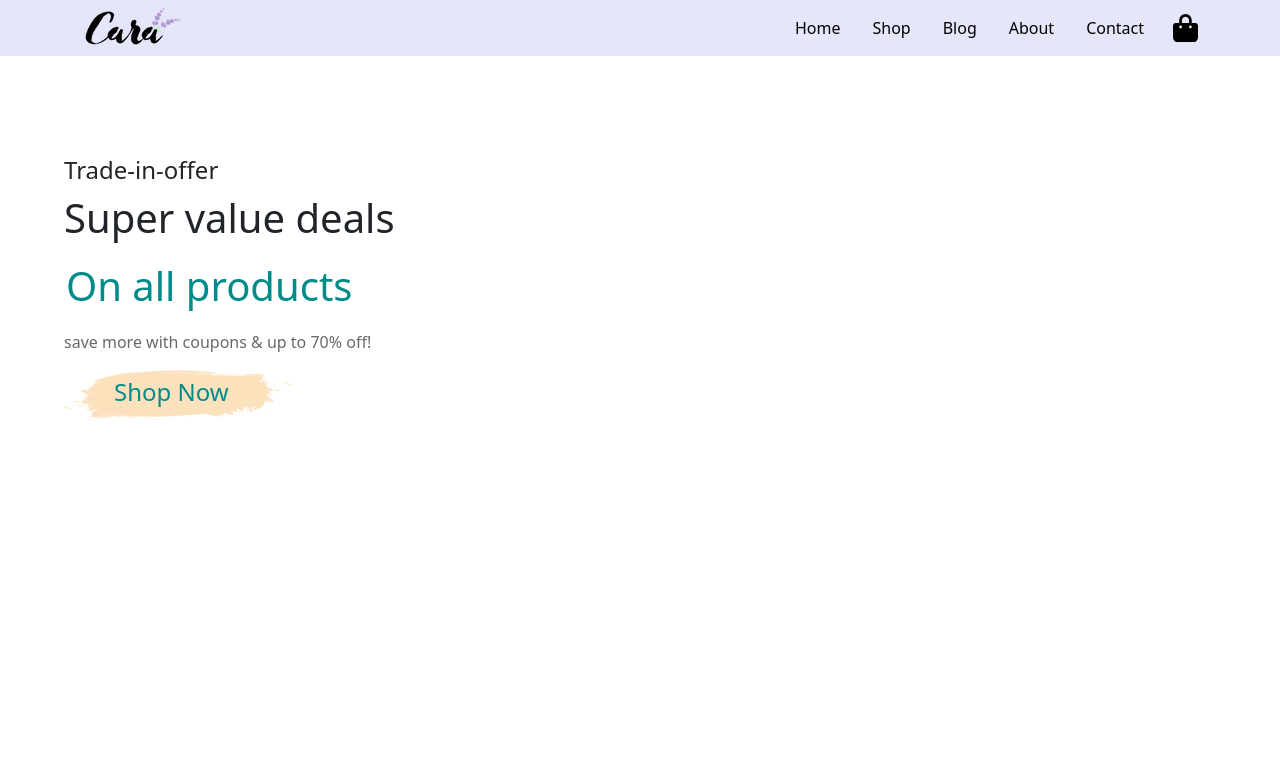
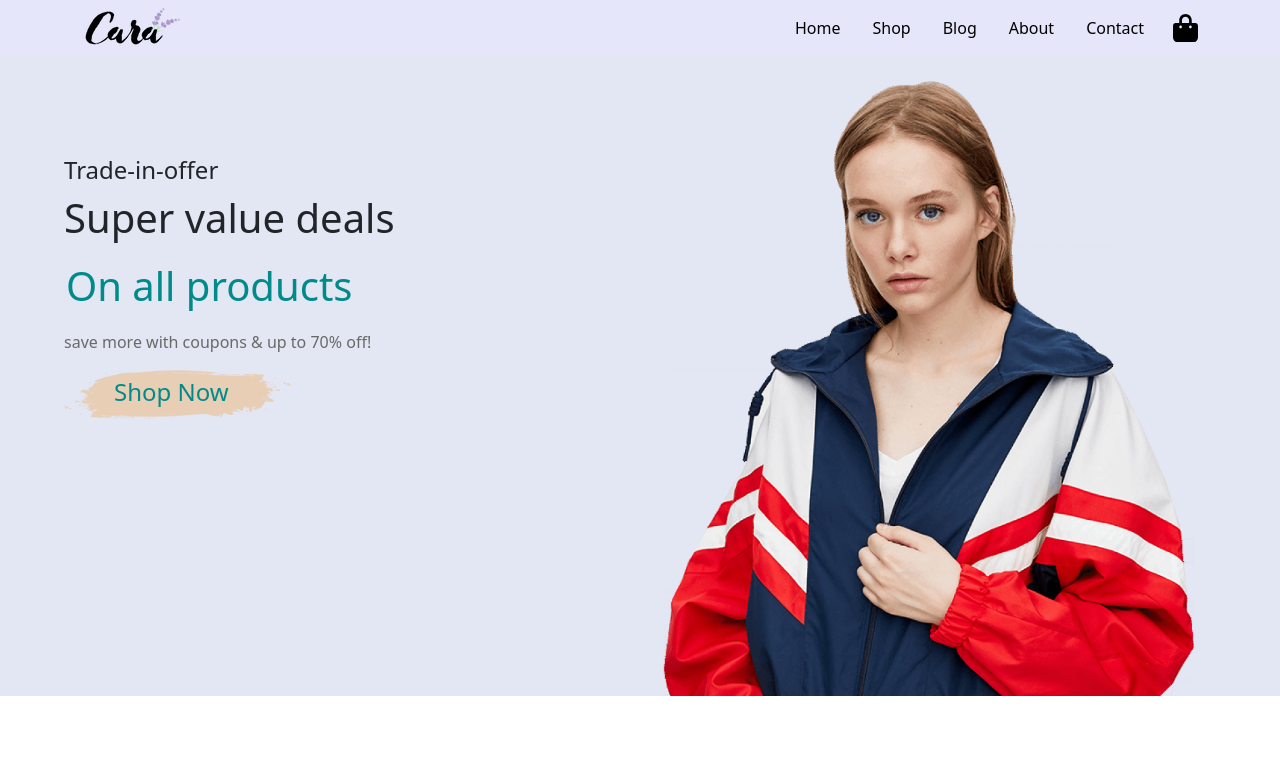
Before and after one commit to Rubasherif1/E-commrence, a plain HTML site: page index.html in a window 1280 px wide. Shown: the top 773 px of the page. Drawn offline with Linux system fonts and the light colour scheme.

Commit message:
Update style.css

```diff
--- a/Style/style.css
+++ b/Style/style.css
@@ -11,7 +11,7 @@
     color: black;
 }
 .back-ground{
-    background-image: url('./images/hero4.png');
+    background-image: url('../images/hero4.png');
     background-position: 95%;
     height: 40em;
     background-size: cover;
```
